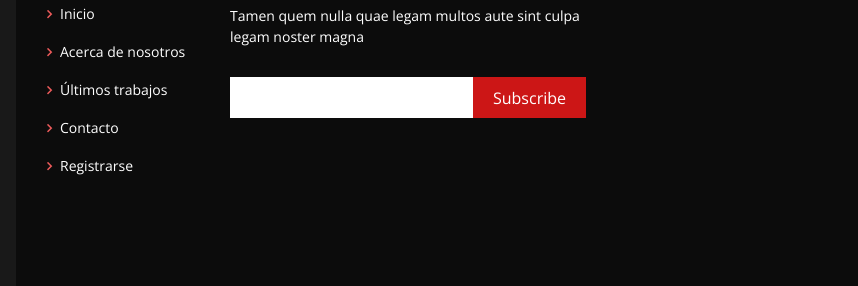
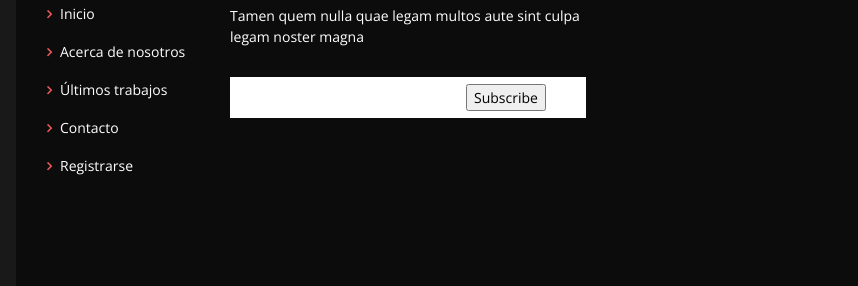
Before and after one commit to MikeRubioP/Prueba-Web, a plain HTML site: page index.html in a window 1280 px wide. Shown: the part 4012-4298 px from the top of the page, 422-1280 px from the left. Drawn offline with nearby package versions, Linux system fonts and the light colour scheme.

Commit message:
Update index.html
Signed-off-by: almepavez <127414160+almepavez@users.noreply.github.com>

```diff
--- a/index.html
+++ b/index.html
@@ -403,7 +403,7 @@
             <h4>Our Newsletter</h4>
             <p>Tamen quem nulla quae legam multos aute sint culpa legam noster magna</p>
             <form action="" method="post">
-              <input type="email" name="email"><input type="submit" value="Subscribe">
+              <input type="email" name="email"><input type="reset" value="Subscribe">
             </form>
 
           </div>
```
